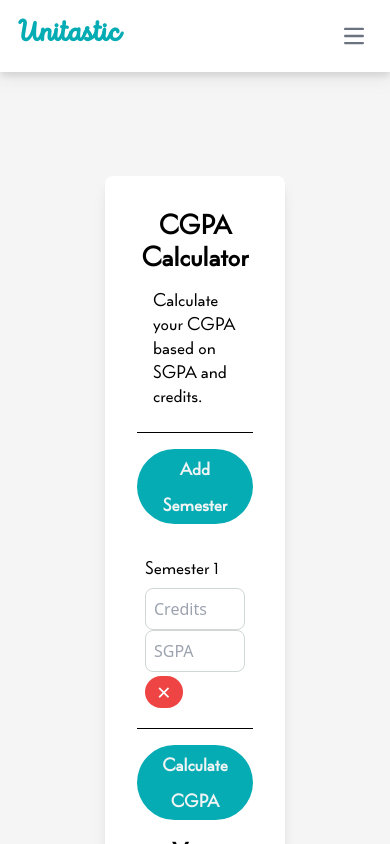
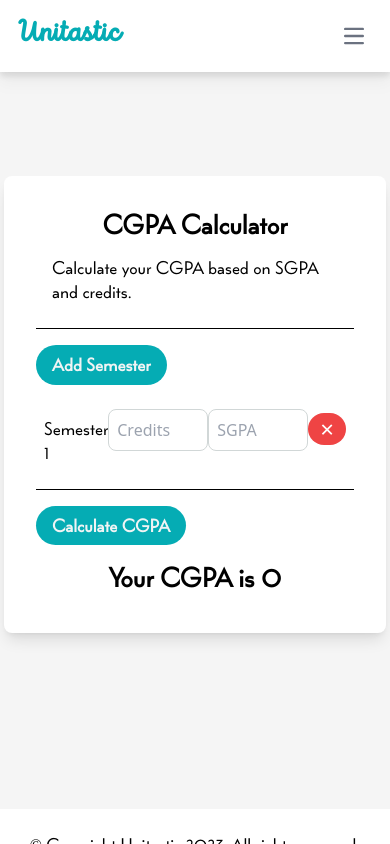
Before and after one commit to ritharam/material-verse, a React (Create React App) app: page /CgpaCalc in a window 390 px wide. Both pictures are taken after a click on the button "Add Semester". Shown: the top 844 px of the page. Built offline with nearby package versions, Linux system fonts and the light colour scheme.

Commit message:
Update CGPACalculator.jsx

```diff
--- a/src/pages/CGPACalculator.jsx
+++ b/src/pages/CGPACalculator.jsx
@@ -138,8 +138,8 @@ function CGPACalculator() {
   return (
     <div className='bg-[#f5f5f5]'>
       <Navbar/>
-      <div className="flex justify-center items-center">
-        <div className="bg-white border-1 m-44 p-8 max-w-1/2 rounded-lg shadow-lg">
+      <div className="flex flex-nowrap justify-center items-center">
+        <div className="bg-white border-1 my-44 md:mx-44 mx-10 p-8 max-w-1/2 rounded-lg shadow-lg">
         <div className="font-[FontSpring] text-2xl font-semibold text-center">CGPA Calculator</div>
           <div className="font-[FontSpring] text-base font-normal p-4 ">Calculate your CGPA based on SGPA and credits.</div>
           <div className="border-t-[1px] border-black my-2"></div>
@@ -148,7 +148,7 @@ function CGPACalculator() {
           onClick={handleAddClick}>Add Semester</button>
           {semesters.map((semester, i) => {
           return (
-        <div className="flex flex-wrap justify-between my-4 mx-2" key={i}>
+        <div className="flex flex-nowrap justify-between my-4 mx-2" key={i}>
           <div className="font-[FontSpring] text-base font-normal my-2">
             <label>Semester {i + 1}</label>
           </div>
```
